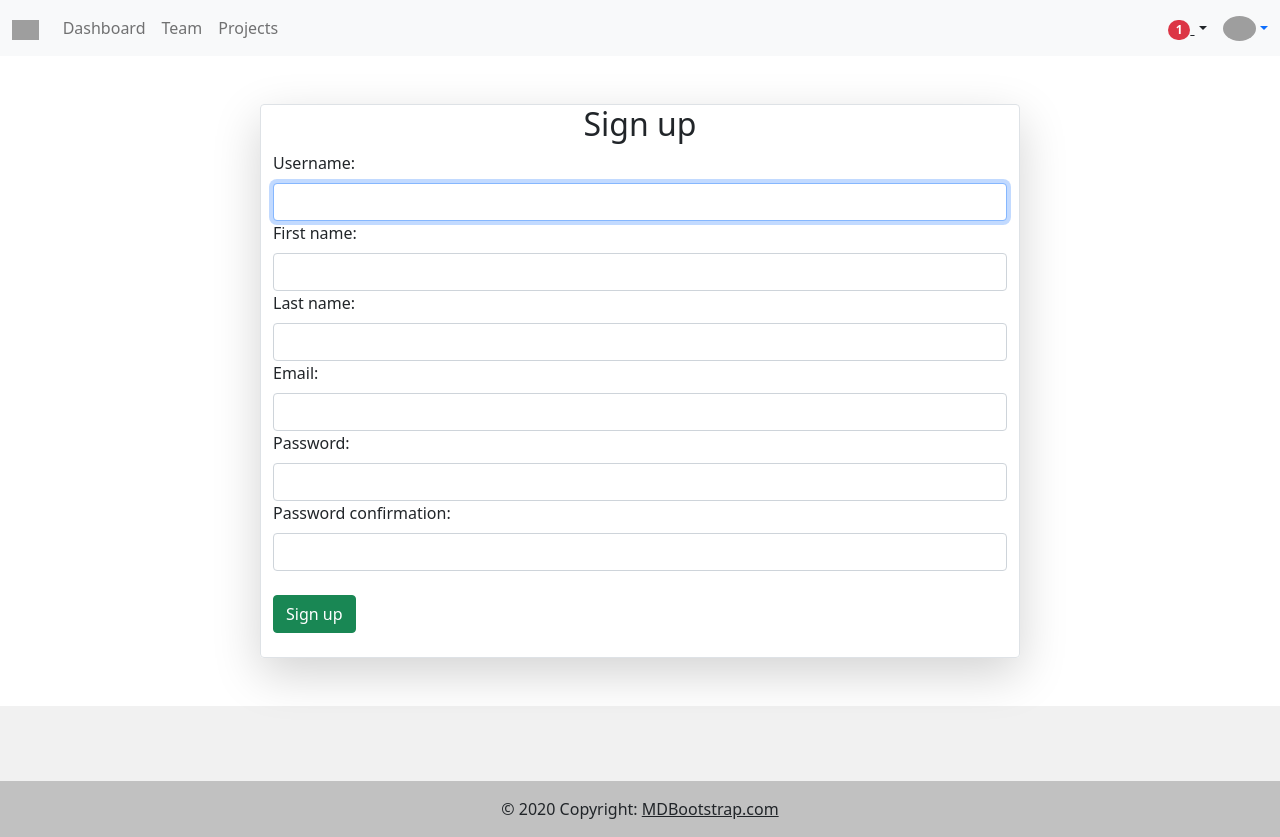
After one commit to rcoffie/ShareSafely, a Django app: page /user_engine/signup/ in a window 1280 px wide. The commit adds this page. Run offline with Django 4.2, Linux system fonts and the light colour scheme; grey boxes are pictures that could not be loaded.

Commit message:
register

```diff
--- a/templates/user_engine/login_request.html
+++ b/templates/user_engine/login_request.html
@@ -11,6 +11,7 @@
                 {{form|crispy}}
                 <input class="btn btn-success my-4" type="submit" value="login">
             </form>
+            <p><a href="{% url 'login' %}">login</a> if you already have an account</p>
         </div>
     </div>
 </div>
--- /dev/null
+++ b/templates/user_engine/signup.html
@@ -0,0 +1,32 @@
+{% extends 'base.html' %}
+
+{% block content %}
+
+<div class="container">
+    <div class="row">
+        <div class="col-md-8 m-auto my-5 shadow-lg border rounded">
+            <h2 class="text-center">Sign up</h2>
+            <form method="post">
+                {% csrf_token %}
+                {% for field in form %}
+
+                <div class="">
+                    <label for="exampleFormControlInput1" class="form-label">{{field.label_tag }}</label>
+                    {{field}}
+                   <!-- {% if field.help_text %}
+                    <small style="color: grey">{{ field.help_text }}</small>
+                    {% endif %} -->
+                    {% for error in field.errors %}
+                    <p style="color: red">{{ error }}</p>
+
+                    {% endfor %}
+                </div>
+
+                {% endfor %}
+                <button class="btn btn-success my-4" type="submit">Sign up</button>
+            </form>
+        </div>
+    </div>
+</div>
+
+{% endblock %}
--- /dev/null
+++ b/user_engine/forms.py
@@ -0,0 +1,29 @@
+from django import forms
+from django.contrib.auth.forms import UserCreationForm
+from django.contrib.auth import get_user_model
+User = get_user_model()
+
+
+class SignUpForm(UserCreationForm):
+    first_name = forms.CharField(max_length=30, required=False, help_text="Optional")
+    last_name = forms.CharField(max_length=30, required=False, help_text="Optional")
+    email = forms.EmailField(
+        max_length=254, help_text="Required. Inform a valid email address. "
+    )
+
+    class Meta:
+        model = User
+        fields = (
+            "username",
+            "first_name",
+            "last_name",
+            "email",
+            "password1",
+            "password2",
+        )
+
+    def __init__(self, *args, **kwargs):
+        super(SignUpForm, self).__init__(*args, **kwargs)
+
+        for name, field in self.fields.items():
+            field.widget.attrs.update({"class": "form-control"})
--- a/user_engine/urls.py
+++ b/user_engine/urls.py
@@ -4,5 +4,5 @@ from user_engine import views
 urlpatterns = [
     path("",views.dashboard, name="dashboard"),
     path("login_request/",views.login_request, name="login"),
-
+    path("signup/",views.signup, name="signup")
 ]
--- a/user_engine/views.py
+++ b/user_engine/views.py
@@ -4,6 +4,8 @@ from file_engine. models import File
 from django.contrib import messages
 from django.contrib.auth.decorators import login_required
 from django.contrib.auth.forms import AuthenticationForm
+
+from user_engine.forms import SignUpForm
 
 # Create your views here.
 @login_required(login_url="login")
@@ -31,3 +33,33 @@ def login_request(request):
             messages.warning(request, "invalid username or password")
     form = AuthenticationForm()
     return render(request, "user_engine/login_request.html", {"form": form})
+
+
+# def signup(request):
+#     if request.method == "POST":
+#         form = SignUpForm(request.POST)
+#         if form.is_valid():
+#             form.save()
+#             username = form.cleaned_data.get("username")
+#             password = form.cleaned_data.get("password1")
+#             login(request, user)
+#             messages.info(request, (f"welcome {username}"))
+#             return redirect("dashboard")
+#     else:
+#         form = SignUpForm()
+#         return render(request, "user_engine/signup.html", {"form":form})
+
+def signup(request):
+    if request.method == "POST":
+        form = SignUpForm(request.POST)
+        if form.is_valid():
+            form.save()
+            username = form.cleaned_data.get("username")
+            password = form.cleaned_data.get("password1")
+            user = authenticate(username=username, password=password)
+            login(request, user)
+            messages.info(request, (f"welcome {username}"))
+            return redirect("dashboard")
+    else:
+        form = SignUpForm()
+    return render(request, "user_engine/signup.html", {"form": form})
```
